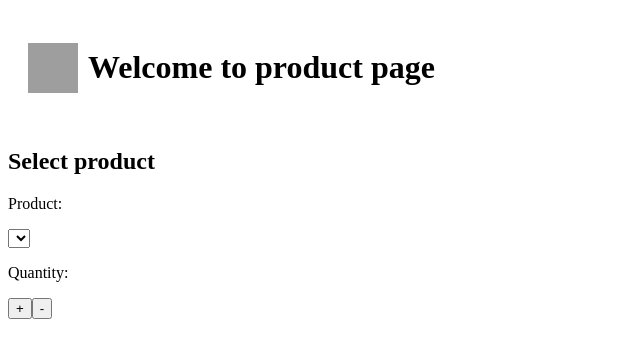
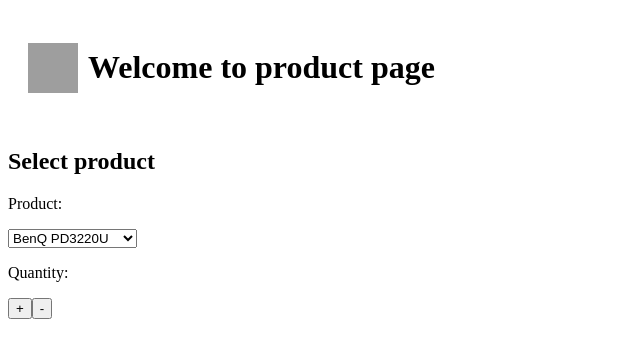
Before and after one commit to miia-mariastenius/component_and_opendata, a React (Vite) app: page / in a window 1280 px wide. Shown: the top 358 px of the page, without its empty margins (0-640 px from the left). Built offline with nearby package versions, Linux system fonts and the light colour scheme; grey boxes are pictures that could not be loaded.

Commit message:
Mapped the products to the dropdown and added useState for the selected product

```diff
--- a/src/OrderForm.jsx
+++ b/src/OrderForm.jsx
@@ -4,15 +4,20 @@ import OrderInfo from './OrderInfo'
 function OrderForm() {
 
   const [products, setProducts] = useState(['BenQ PD3220U', 'Huawei MateView', 'BenQ PD3420Q', 'Dell U2719DC'])
+  const [selectedProduct, setSelectedProduct] = useState('')
   const [productPrice, setProductPrice] = (['1 289€', '699€', '899€', '535€'])
 
-  return(
+  return (
     <div>
       <h2>Select product</h2>
       <p>Product:</p>
-      <select></select>
+      <select value={selectedProduct} onChange={e => setSelectedProduct(e.target.value)}>
+        {
+          products.map(p => <option key={p} value={p}>{p}</option>)
+        }
+      </select>
       <p>Quantity:</p><button>+</button><button>-</button>
-      <OrderInfo/>
+      <OrderInfo />
     </div>
   )
 }
```
